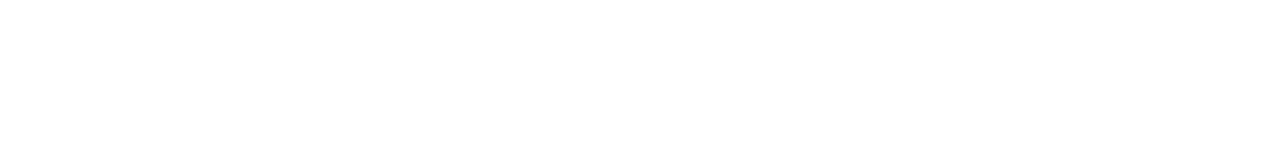
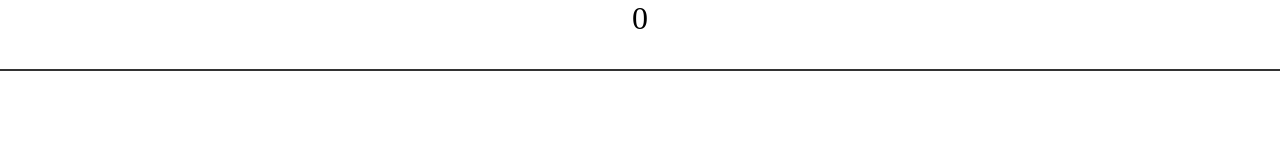
Before and after one commit to ted-jv/Javascript_Game, a plain HTML site: page Tetris/index.html in a window 1280 px wide. Drawn offline with Linux system fonts and the light colour scheme.

Commit message:
Design: 추가 - html 기본 레이아웃 & 기본 CSS

```diff
--- a/Tetris/index.html
+++ b/Tetris/index.html
@@ -8,6 +8,12 @@
     <link rel="stylesheet" href="styles.css" />
   </head>
   <body>
+    <div class="container">
+      <div class="score">0</div>
+      <div class="playground">
+        <ul></ul>
+      </div>
+    </div>
     <script src="script.js"></script>
   </body>
 </html>
--- a/Tetris/styles.css
+++ b/Tetris/styles.css
@@ -0,0 +1,37 @@
+* {
+  margin: 0;
+  box-sizing: border-box;
+}
+
+ul {
+  list-style: none;
+  margin: 0;
+}
+
+body {
+  height: 100%;
+  overflow: hidden;
+}
+
+.score {
+  text-align: center;
+  font-size: 2rem;
+  margin-bottom: 2rem;
+}
+.playground > ul {
+  border: 1px solid #333;
+}
+.playground > ul > li {
+  display: flex;
+  justify-content: center;
+  width: 100%;
+  height: 1.5rem;
+}
+.playground > ul > li > ul {
+  display: flex;
+}
+.playground > ul > li > ul > li {
+  width: 1.5rem;
+  height: 1.5rem;
+  outline: 1px solid #ccc;
+}
```
